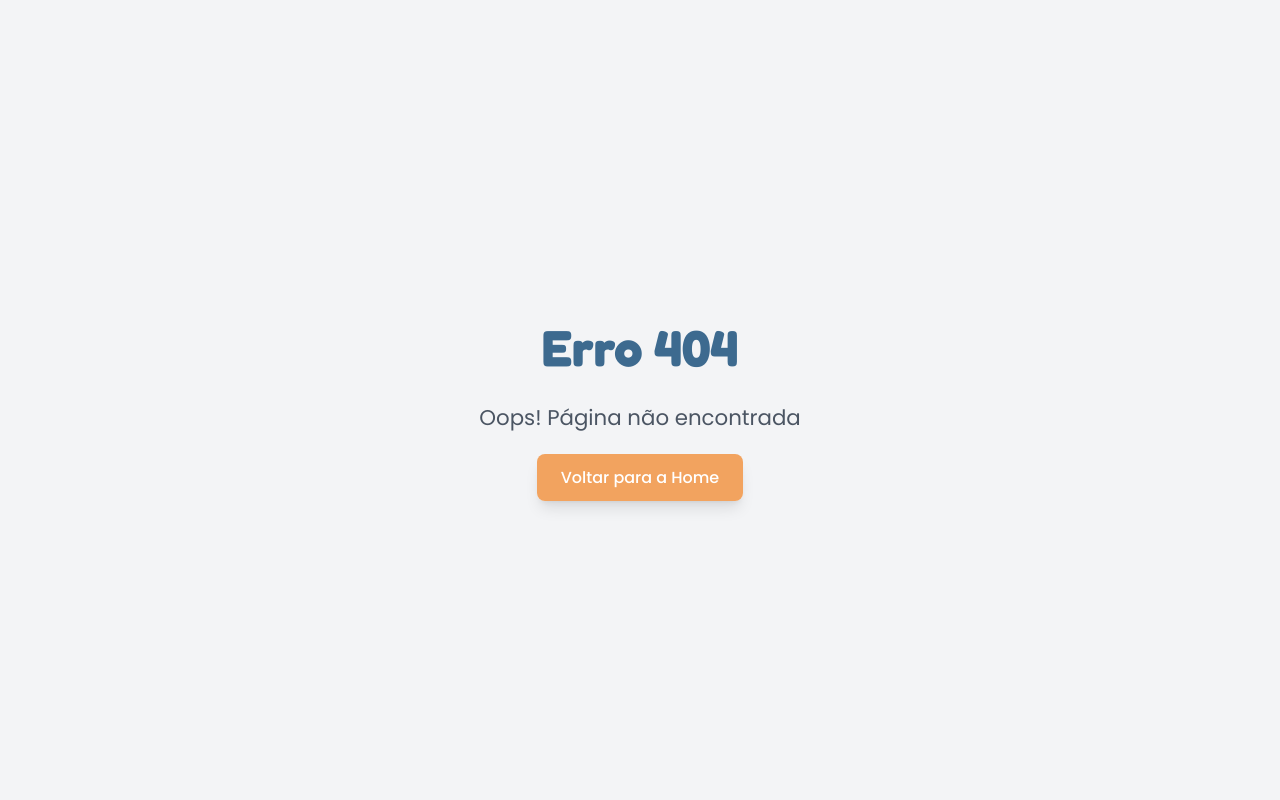
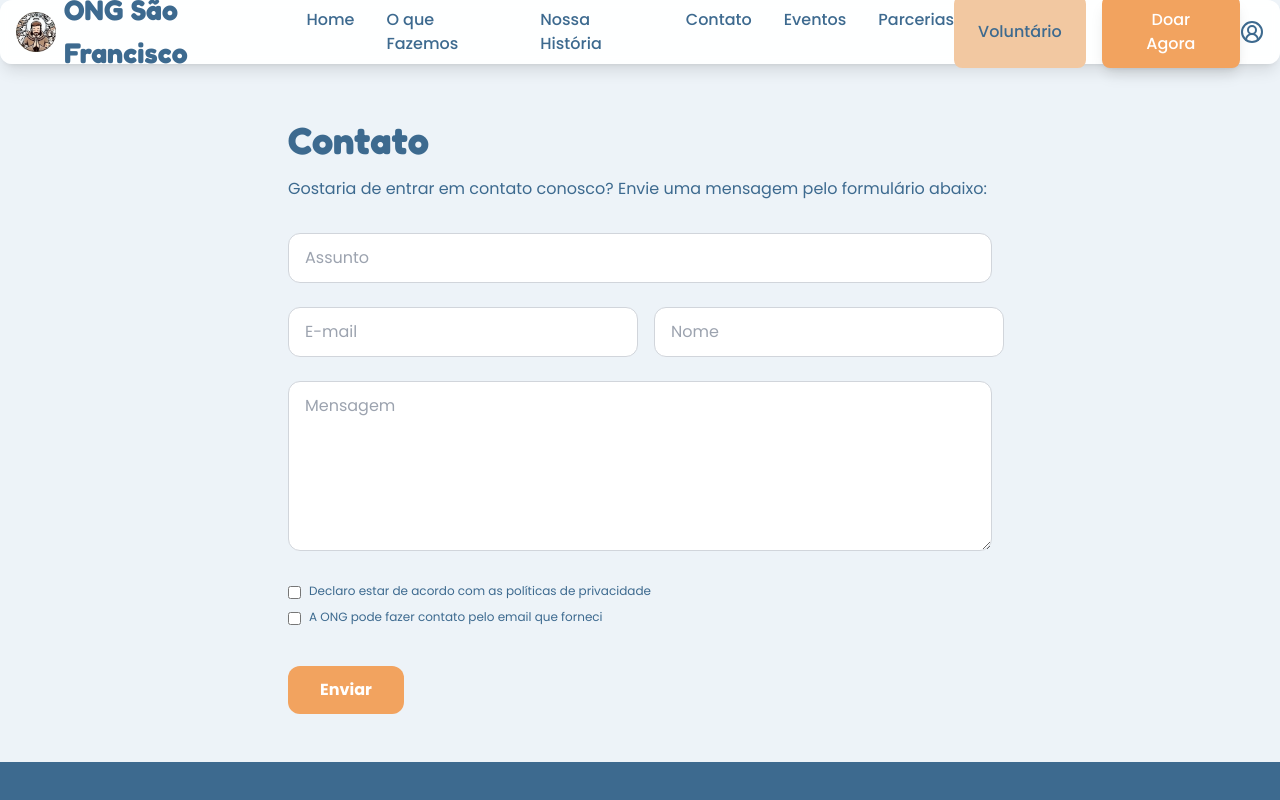
Before and after one commit to sumeragicafe/sf-manager, a Vue app in the folder frontend/: page /contato in a window 1280 px wide. Before the commit this address had no page. Shown: the top 800 px of the page. Built offline with nearby package versions, Linux system fonts and the light colour scheme; some icons are missing.

Commit message:
feat: Added ContactPage and OurHistory, fix in AboutPage

```diff
--- a/frontend/src/router/index.js
+++ b/frontend/src/router/index.js
@@ -18,7 +18,17 @@ const router = createRouter({
                 {
                     path:'/o-que-fazemos',
                     name:'o-que-fazemos',
-                    component: () => import('../views/o-que-fazemos/AboutView.vue'),
+                    component: () => import('../views/o-que-fazemos/AboutPage.vue'),
+                },
+                {
+                    path:'/nossa-historia',
+                    name:'nossa-historia',
+                    component: () => import('../views/nossa-historia/OurHistoryPage.vue'),
+                },
+                {
+                    path:'/contato',
+                    name:'contato',
+                    component: () => import('../views/contato/ContactPage.vue')
                 }
             ]
         },
--- /dev/null
+++ b/frontend/src/views/contato/ContactPage.vue
@@ -0,0 +1,101 @@
+<!-- src/views/Contato.vue -->
+<template>
+  <section class="container max-w-3xl py-12 animate-fade-in">
+    <h2 class="text-3xl font-heading font-bold text-ong-text mb-2">Contato</h2>
+    <p class="text-base mb-8">
+      Gostaria de entrar em contato conosco? Envie uma mensagem pelo formulário abaixo:
+    </p>
+
+    <form @submit.prevent="handleSubmit" class="space-y-6">
+      <!-- Assunto -->
+      <div>
+        <input
+          type="text"
+          v-model="form.subject"
+          placeholder="Assunto"
+          class="w-full rounded-xl border border-gray-300 px-4 py-3 bg-white text-gray-800 focus:outline-none focus:ring-2 focus:ring-ong-primary"
+          required
+        />
+      </div>
+
+      <!-- Email e Nome lado a lado -->
+      <div class="flex flex-col sm:flex-row gap-4">
+        <input
+          type="email"
+          v-model="form.email"
+          placeholder="E-mail"
+          class="flex-1 rounded-xl border border-gray-300 px-4 py-3 bg-white text-gray-800 focus:outline-none focus:ring-2 focus:ring-ong-primary"
+          required
+        />
+        <input
+          type="text"
+          v-model="form.name"
+          placeholder="Nome"
+          class="flex-1 rounded-xl border border-gray-300 px-4 py-3 bg-white text-gray-800 focus:outline-none focus:ring-2 focus:ring-ong-primary"
+          required
+        />
+      </div>
+
+      <!-- Mensagem -->
+      <div>
+        <textarea
+          v-model="form.message"
+          placeholder="Mensagem"
+          rows="6"
+          class="w-full rounded-xl border border-gray-300 px-4 py-3 bg-white text-gray-800 focus:outline-none focus:ring-2 focus:ring-ong-primary"
+          required
+        ></textarea>
+      </div>
+
+      <!-- Checkboxes -->
+      <div class="space-y-2 text-sm">
+        <label class="flex items-start gap-2">
+          <input
+            type="checkbox"
+            v-model="form.acceptPolicy"
+            required
+            class="mt-1 accent-ong-primary"
+          />
+          <span>Declaro estar de acordo com as políticas de privacidade</span>
+        </label>
+        <label class="flex items-start gap-2">
+          <input
+            type="checkbox"
+            v-model="form.allowContact"
+            class="mt-1 accent-ong-primary"
+          />
+          <span>A ONG pode fazer contato pelo email que forneci</span>
+        </label>
+      </div>
+
+      <!-- Botão -->
+      <div class="pt-4">
+        <button
+          type="submit"
+          class="rounded-xl bg-ong-primary text-white px-8 py-3 text-base font-bold hover:bg-ong-accent transition-all"
+        >
+          Enviar
+        </button>
+      </div>
+    </form>
+  </section>
+</template>
+
+<script setup>
+import { reactive } from 'vue'
+
+const form = reactive({
+  subject: '',
+  email: '',
+  name: '',
+  message: '',
+  acceptPolicy: false,
+  allowContact: false
+})
+
+function handleSubmit() {
+  // Lógica de envio — pode usar fetch/Axios
+  console.log('Formulário enviado:', { ...form })
+  alert('Mensagem enviada com sucesso!')
+}
+</script>
--- /dev/null
+++ b/frontend/src/views/nossa-historia/OurHistoryPage.vue
@@ -0,0 +1,35 @@
+<template>
+  <section class="container py-12 animate-fade-in">
+    <h2 class="text-3xl font-heading font-bold text-ong-text mb-8">Nossa História</h2>
+
+    <div class="space-y-4 text-lg leading-relaxed">
+      <p>
+        A ONG São Francisco nasceu da paixão e do compromisso de um grupo de protetores independentes que, por muito tempo,
+        dedicaram-se ao resgate de cães e outros animais em situação de rua. Entre eles, destacam-se <strong>Silmara</strong> e <strong>Mariane</strong>.
+        Após acumularem valiosa experiência trabalhando para outras ONGs, elas sentiram a necessidade de criar a própria organização
+        para implementar seus métodos e visão de cuidado animal de forma integral.
+      </p>
+
+      <p>
+        Somos uma entidade completamente independente, sem nenhum vínculo com instituições governamentais.
+        Nossa manutenção e o bem-estar dos nossos animais são garantidos graças ao apoio fundamental de parceiros como
+        <a href="https://www.petz.com.br" target="_blank" class="text-ong-primary underline hover:text-ong-accent">Petz</a>,
+        Cahu e diversos veterinários locais, que nos fornecem desde medicamentos essenciais até rações de qualidade.
+        Essa rede de solidariedade nos permite continuar nossa missão de transformar vidas.
+      </p>
+    </div>
+
+    <!-- Imagem ilustrativa -->
+    <div class="mt-10 w-full max-w-4xl mx-auto rounded-2xl overflow-hidden shadow-lg">
+      <img
+        src="https://images.unsplash.com/photo-1558788353-f76d92427f16?auto=format&fit=crop&w=1200&q=80"
+        alt="Cachorro resgatado"
+        class="w-full h-64 sm:h-96 object-cover"
+      />
+    </div>
+  </section>
+</template>
+
+<script setup>
+// Nenhum script necessário por enquanto
+</script>
```
Also changed, not shown: frontend/src/views/o-que-fazemos/AboutPage.vue (renamed from frontend/src/views/o-que-fazemos/AboutView.vue).
